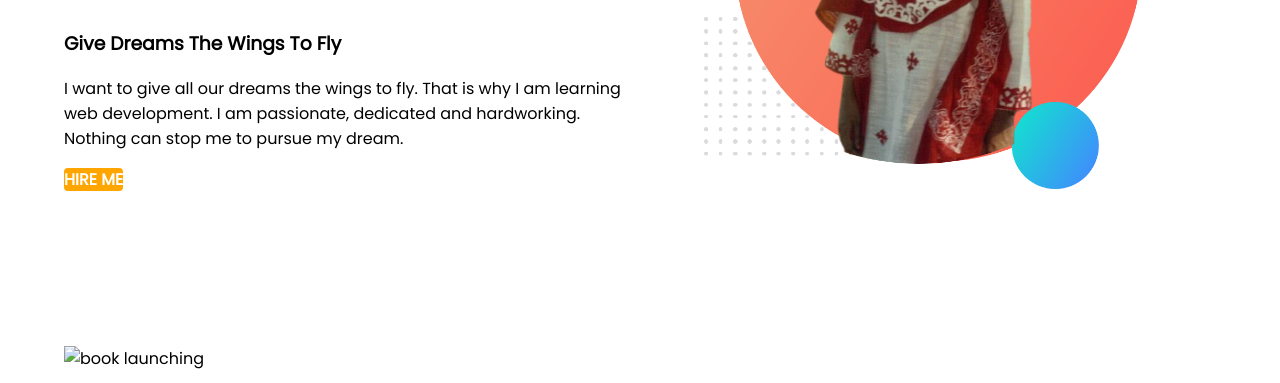
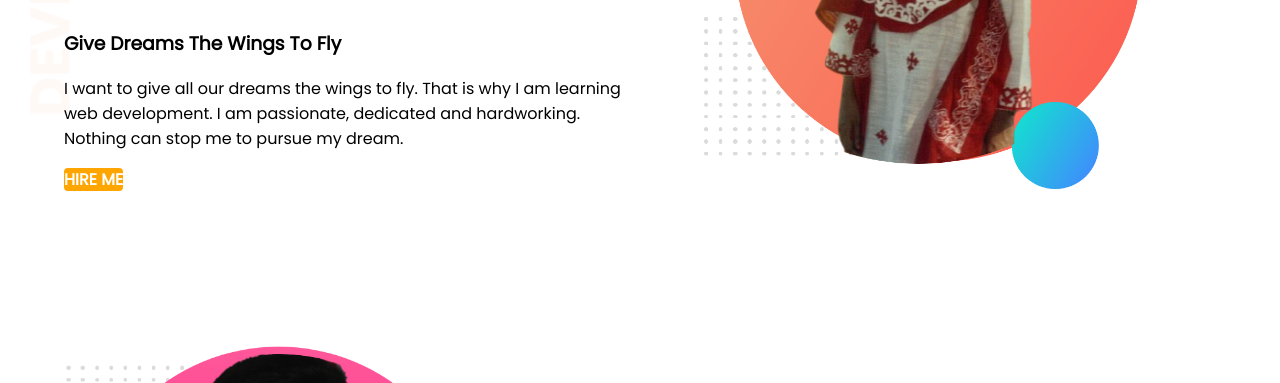
Before and after one commit to Sumona45/my-portfolio, a plain HTML site: page index.html in a window 1280 px wide. Shown: the part 246-629 px from the top of the page. Drawn offline with Linux system fonts and the light colour scheme; the site is published under a folder, as on GitHub Pages, so addresses that start at the root find nothing.

Commit message:
top banner corrected

```diff
--- a/index.html
+++ b/index.html
@@ -27,7 +27,7 @@
         <div class="half-width"><img src="images/my-bg.png" alt="my photo"></div>
     </section>
     <section class="dream-big flexible-container">
-        <div class="half-width"><img src="/images/my-bgbg.png" alt="book launching">
+        <div class="half-width"><img src="images/my-bgbg.png" alt="book launching">
         </div>
         <div class="half-width">
             <h1>Dream Big</h1>
--- a/style.css
+++ b/style.css
@@ -30,7 +30,7 @@ color: white;
 background-image: linear radial-gradient(orange,tomato);
 }
 .top-banner{
-    background-image:url(/images/top-banner.png) ;
+    background-image:url(images/top-banner.png) ;
     background-repeat: no-repeat;
 }
 .dream-big{background-image:url(images/dream-bg.png);
```
Also changed, not shown: images/jhankar.png (added), images/jhankar2.png (added), images/my-bg2.png (added), images/my-bgg.png (added), images/sumonapro-removebg-preview.png (added), images/sumonarainbow-removebg-preview.png (added), images/sumonarainbow.jpg (added).
